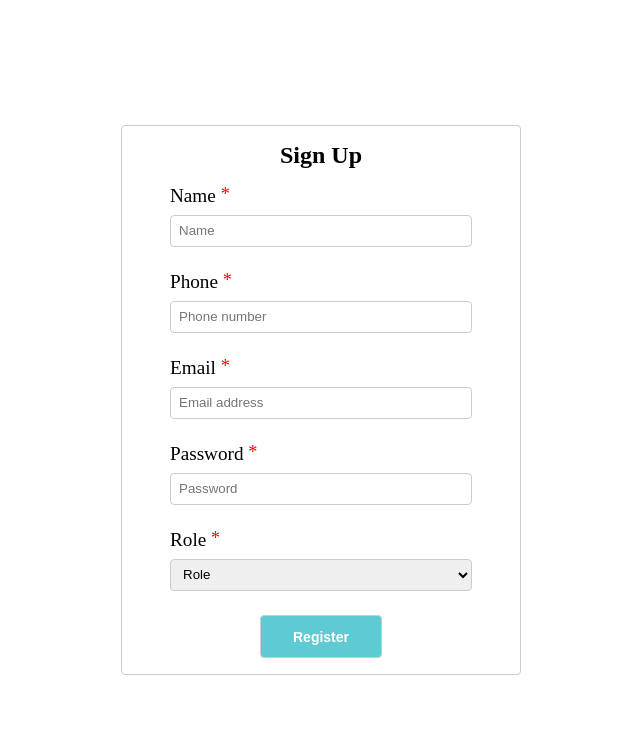
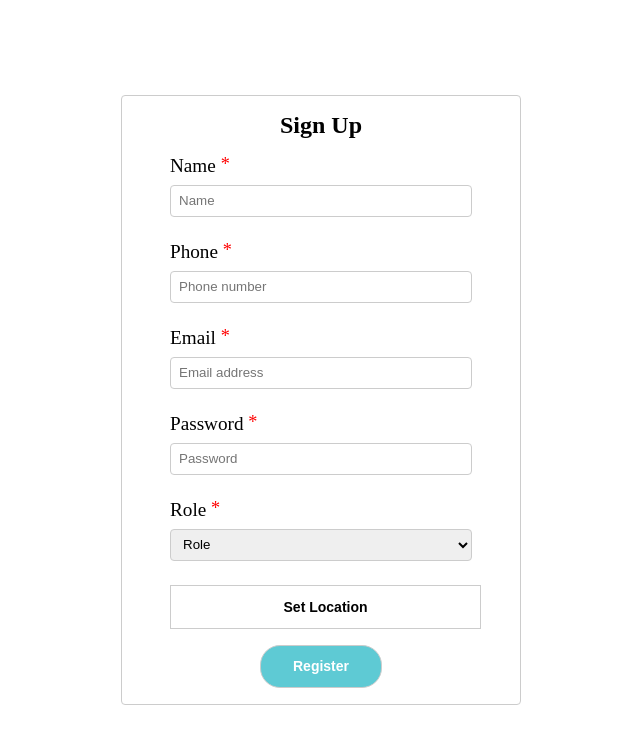
Before and after one commit to jainil524/RemoteAssistanceLocator, a React (Vite) app in the folder frontend/RemoteAssistanceLocator/: page /signup in a window 1280 px wide. Shown: the top 744 px of the page, without its empty margins (319-959 px from the left). Built offline with nearby package versions, Linux system fonts and the light colour scheme.

Commit message:
frontend updated

```diff
--- a/frontend/RemoteAssistanceLocator/src/CSS/SignUp.css
+++ b/frontend/RemoteAssistanceLocator/src/CSS/SignUp.css
@@ -27,11 +27,12 @@ fieldset h2 {
     display: flex;
     flex-direction: column;
     margin-inline: 2rem;
+}
 
-}
 .Field label{
     font-size: 1.2rem;
 }
+
 .FieldError {
     position: absolute;
     bottom: -.5px;
@@ -43,10 +44,17 @@ fieldset h2 {
     display: flex;
     flex-direction: row;
 }
+.location button{
+    width: 85%;
+    border-radius: 0;
+    margin-inline: 2rem;
+    background-color: #fff;
+    color: black;margin-bottom: 1rem;
 
+}
 button {
     padding: .8rem 2rem;
-    border-radius: 4px;
+    border-radius: 20px;
     border: 1px solid #ccc;
     background-color: #5ecad4;
     color: white;
--- a/frontend/RemoteAssistanceLocator/src/Page/Home.jsx
+++ b/frontend/RemoteAssistanceLocator/src/Page/Home.jsx
@@ -1,4 +1,4 @@
-import {useState} from "react";
+import {useEffect, useState} from "react";
 import "../CSS/Home.css";
 import dayjs from 'dayjs';
 import Card from "../Component/Card.jsx";
@@ -7,12 +7,15 @@ import {DemoContainer} from '@mui/x-date-pickers/internals/demo';
 import {AdapterDayjs} from '@mui/x-date-pickers/AdapterDayjs';
 import {LocalizationProvider} from '@mui/x-date-pickers/LocalizationProvider';
 import {DateTimePicker} from '@mui/x-date-pickers/DateTimePicker';
+import checkLogin from "../functions/checkLogin.js";
+import {useNavigate} from "react-router-dom";
 
 function Home() {
     const [search, setSearch] = useState("");
     const [service, setService] = useState("");
     const [time, changeTime] = useState(dayjs('2024-06-30T10:30'));
     const [status, setStatus] = useState(false);
+    const navigat = useNavigate();
 
     function changeStatus() {
         setStatus(!status);
@@ -22,10 +25,18 @@ function Home() {
 
     }
 
+    useEffect(() => {
+            // let data = await fetchData()
+            if (!checkLogin()) {
+                navigat("/login");
+            }
+        },  []
+    )
+
     return <div>
         <div className="container">
             <button onClick={changeStatus}>Request Service</button>
-            <input type="text" value={search} onChange={e => setSearch(e.target.value)}/>
+            <input type="text" value={search} placeholder={"Search.."} onChange={e => setSearch(e.target.value)}/>
         </div>
 
         <div className="card-container">
--- a/frontend/RemoteAssistanceLocator/src/Page/Login.jsx
+++ b/frontend/RemoteAssistanceLocator/src/Page/Login.jsx
@@ -49,7 +49,9 @@ export default function SignUp() {
             });
             let data = await fetchData("http://localhost:3000/login",headersList, bodyContent,"POST");
             if (data.status === "success") {
-                navigate("/home");
+                localStorage.setItem("token", data.token);
+                localStorage.setItem("role", data.role);
+                navigate("/");
             }
         }
     };
--- a/frontend/RemoteAssistanceLocator/src/Page/SignUp.jsx
+++ b/frontend/RemoteAssistanceLocator/src/Page/SignUp.jsx
@@ -9,7 +9,9 @@ export default function SignUp() {
     const [email, setEmail] = useState("");
     const [phone, setPhone] = useState("");
     const [password, setPassword] = useState("");
+    const [position, setPosition] = useState({ latitude: null, longitude: null });
     const [role, setRole] = useState("role");
+
     const [errors, setErrors] = useState({
         firstName: "",
         email: "",
@@ -53,6 +55,7 @@ export default function SignUp() {
 
     const handleSubmit = async (e) => {
         e.preventDefault();
+        console.log(position.latitude);
         if (validateForm()) {
             let headersList = {
                 "Accept": "*/*",
@@ -68,7 +71,7 @@ export default function SignUp() {
                 "role": role,
                 "location": {
                     "type": "Point",
-                    "coordinates": [-13.42493130000003, 52.50074619999999]
+                    "coordinates": [position.latitude, position.longitude]
                 }
             });
 
@@ -80,6 +83,20 @@ export default function SignUp() {
             }
         }
     };
+
+    function getLocation() {
+        if ("geolocation" in navigator) {
+            navigator.geolocation.getCurrentPosition(function (position) {
+                setPosition({
+                    latitude: position.coords.latitude,
+                    longitude: position.coords.longitude,
+                });
+            });
+        } else {
+            console.log("Geolocation is not available in your browser.");
+        }
+    }
+
 
     return (
         <div className="signup">
@@ -115,6 +132,8 @@ export default function SignUp() {
                         label="Password"
                         error={errors.password}
                     />
+
+
                     <div className="Field">
                         <label>Role <sup>*</sup></label>
                         <select value={role} onChange={(e) => setRole(e.target.value)}>
@@ -124,6 +143,11 @@ export default function SignUp() {
                         </select>
                         {errors.role && <p className="error">{errors.role}</p>}
                     </div>
+
+                    <div className="location">
+                        <button type={"button"} onClick={getLocation}>Set Location</button>
+                    </div>
+
                     <button type="submit">Register</button>
                 </fieldset>
             </form>
--- /dev/null
+++ b/frontend/RemoteAssistanceLocator/src/functions/checkLogin.js
@@ -0,0 +1,7 @@
+function checkLogin(){
+    if(!localStorage.getItem("token")){
+        return false;
+    }
+    return true;
+}
+export default checkLogin;
```
